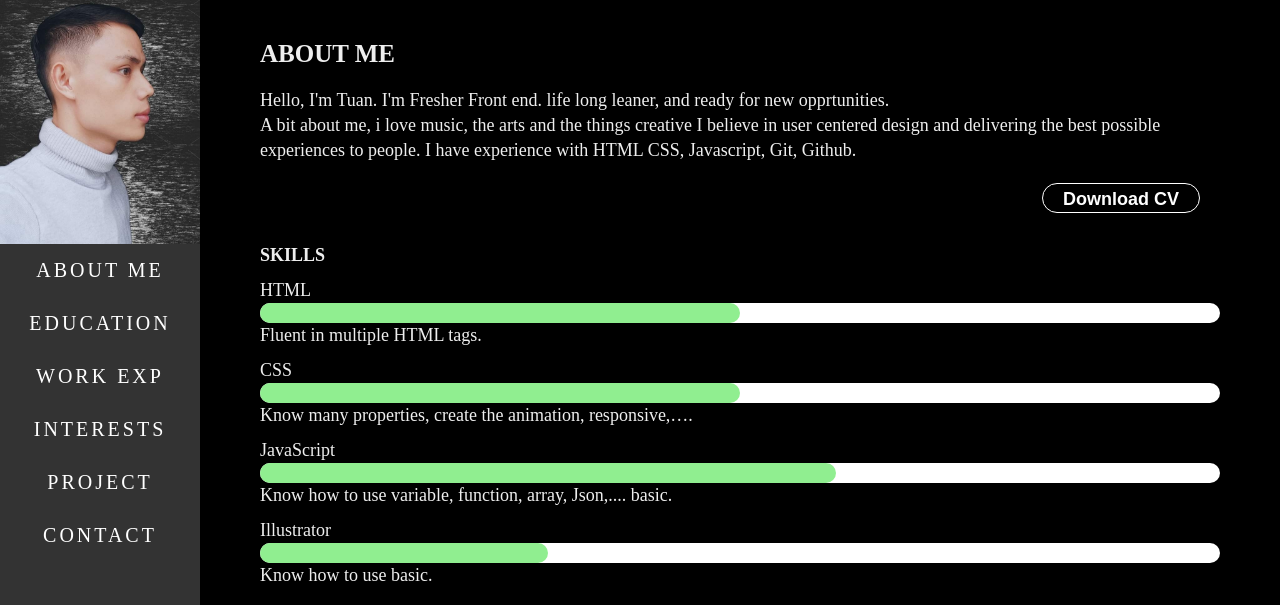
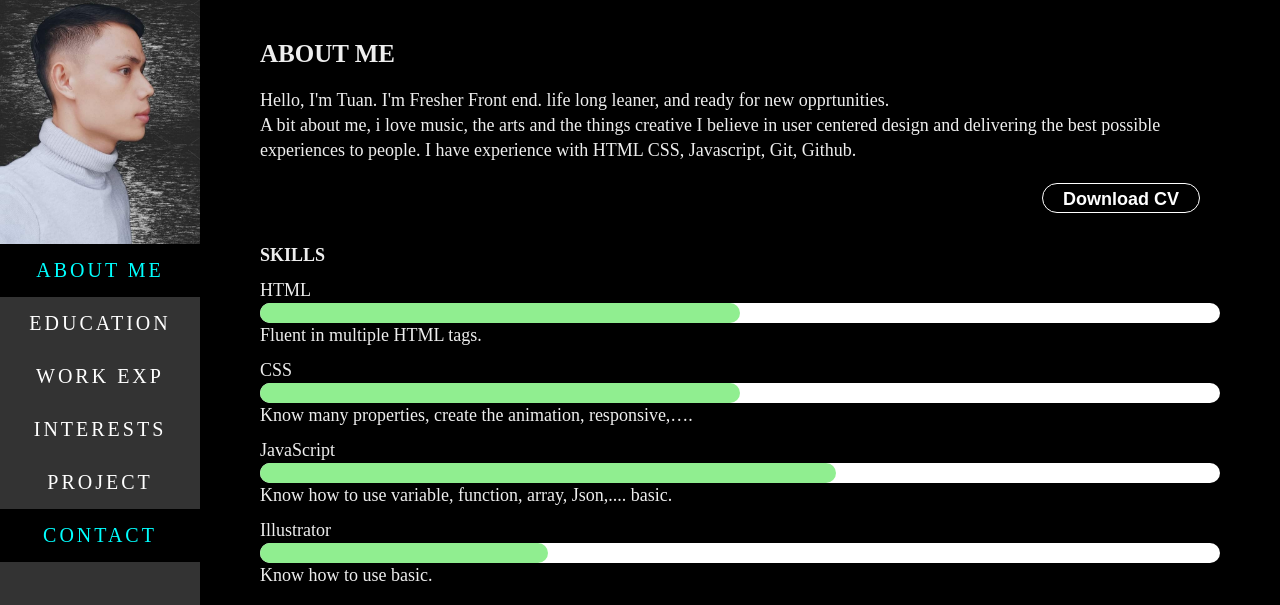
Before and after one commit to Tjonjumy/my_CV, a plain HTML site: page index.html in a window 1280 px wide. Shown: the top 605 px of the page. Drawn offline with Linux system fonts and the light colour scheme.

Commit message:
add active class to an item menu

```diff
--- a/myCV.css
+++ b/myCV.css
@@ -71,7 +71,13 @@
 .slidebar-menu ul li a:hover::before{
     right: 0;
 }
-
+/* active menu when scroll*/
+.slidebar-menu ul li a.active{
+    color:cyan;
+}
+.slidebar-menu ul li a.active::before{
+    right: 0;
+}
 /* SCROLL TO TOP */
 .to-top{
     position: fixed;
@@ -294,6 +300,7 @@
 .mypoject span{
     display: inline-block;
     font-size: 30px;
+    white-space: nowrap;
     font-weight: 600;
     position: absolute;
     top:50%;
@@ -489,5 +496,8 @@ footer p{
     .time-exp span{
         font-size:20px;
     }
+    .mypoject span{
+       font-size:20px;
+    }
 
 }
--- a/myCV.js
+++ b/myCV.js
@@ -35,25 +35,25 @@ function showMenu(){
   }
 }
 //Close Menu when Select from Menu on mobile
-var liItems=document.querySelectorAll('.slidebar-menu ul li');
+var liItems=document.querySelectorAll('.slidebar-menu ul li a');
 console.log(liItems);
 var liItemsArr=Array.from(liItems);
-for(let i=0;i<liItemsArr.length;i++){
+const liItemsArrL=liItemsArr.length;
+for(let i=0;i<liItemsArrL;i++){
   if(window.innerWidth<=768){
     liItemsArr[i].addEventListener('click',showMenu);
   }
   liItemsArr[i].addEventListener('click',function(){toElmMenu(i)});
-
 }
 
-// Scroll to element of Menu
+// Scroll to an item of Menu
 var contents=document.querySelectorAll('section.content');
-console.log(contents);
+//console.log(contents);
 var contentsOffsetTop=[];
 Array.from(contents).forEach((content)=>{
   contentsOffsetTop.push(content.offsetTop);
 });
-
+console.log(contentsOffsetTop);
 function toElmMenu(liElement){
   window.innerWidth<=768 ? document.documentElement.scrollTop=contentsOffsetTop[liElement]-35 :
   document.documentElement.scrollTop=contentsOffsetTop[liElement]-20;
@@ -66,6 +66,7 @@ topTop.addEventListener('mouseover',()=>{
 });
 var deg=0;
 window.onscroll=function(){
+  //Rotate toTop
   if(document.body.scrollTop>=20||document.documentElement.scrollTop>=20){
     topTop.style.opacity=0.6;
     deg=document.documentElement.scrollTop ? document.documentElement.scrollTop/5 : document.body.scrollTop/5;
@@ -74,8 +75,31 @@ window.onscroll=function(){
   else{
     topTop.style.opacity=0;
   }
+  //Add active class for menu item
+  for(let i=0;i<liItemsArrL-1;i++){
+    if(document.documentElement.scrollTop<contentsOffsetTop[i+1]-100
+      && document.documentElement.scrollTop>=contentsOffsetTop[i]-100){
+      liItemsArr[i].classList.add('active');
+    }
+    else{
+      liItemsArr[i].classList.remove('active');
+    }
+  }
+  if(document.documentElement.offsetHeight<=window.innerHeight+document.documentElement.scrollTop){
+    liItemsArr[liItemsArrL-1].classList.add('active');
+    liItemsArr[liItemsArrL-2].classList.remove('active');
+  }
+  else{
+    liItemsArr[liItemsArrL-1].classList.remove('active');
+  }
+  console.log(document.documentElement.offsetHeight-window.innerHeight-document.documentElement.scrollTop);
 };
 function topFunction(){
   document.body.scrollTop=0; // For Safari
   document.documentElement.scrollTop=0; // For Chrome, Firefox, IE and Opera
 }
+window.onload=()=>{
+  if(document.documentElement.scrollTop<contentsOffsetTop[1]){
+    liItemsArr[0].classList.add('active');
+  }
+};
```
